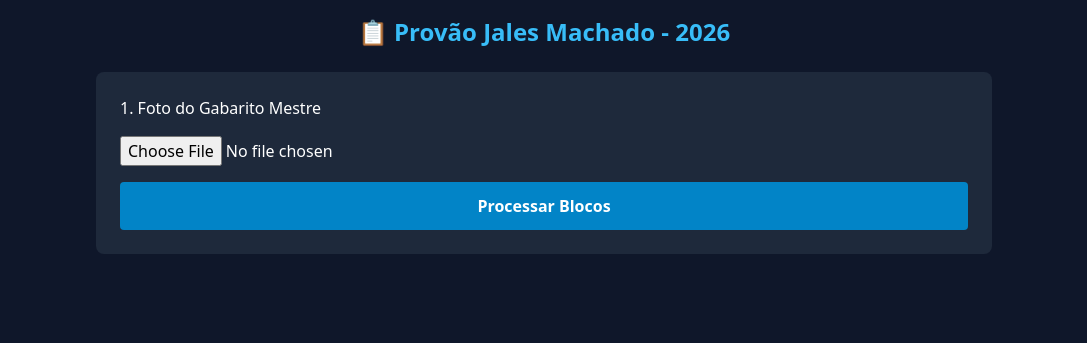
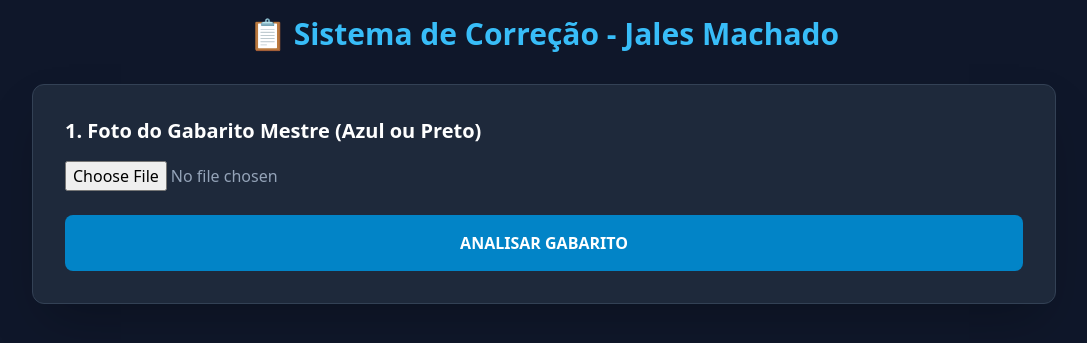
Before and after one commit to andreterralima-beep/corretor, a Flask app: page / in a window 1280 px wide. Shown: the top 343 px of the page, without its empty margins (96-1183 px from the left). Run offline with Flask 3, Linux system fonts and the light colour scheme; some libraries are stand-ins or nearby versions.

Commit message:
Update index.html

```diff
--- a/templates/index.html
+++ b/templates/index.html
@@ -5,89 +5,152 @@
     <title>Corretor Jales Machado</title>
     <script src="https://cdn.tailwindcss.com"></script>
     <style>
-        .materia-container { background: #1e293b; padding: 12px; border-radius: 8px; margin-bottom: 15px; border-left: 4px solid #38bdf8; }
-        .grid-q { display: grid; grid-template-columns: repeat(auto-fill, minmax(70px, 1fr)); gap: 8px; margin-top: 8px; }
-        .q-card { background: #0f172a; padding: 5px; border-radius: 4px; display: flex; flex-direction: column; align-items: center; }
-        input { color: black; font-weight: bold; width: 35px; text-align: center; border-radius: 3px; margin-top: 2px; }
+        /* Garante que o texto dentro dos inputs seja sempre visível */
+        .q-input {
+            color: #000000 !important;
+            background-color: #ffffff !important;
+            font-weight: bold;
+            width: 40px;
+            height: 35px;
+            text-align: center;
+            border-radius: 4px;
+            border: 2px solid #38bdf8;
+            font-size: 1.1rem;
+        }
+        .materia-card {
+            background: #1e293b;
+            padding: 15px;
+            border-radius: 10px;
+            margin-bottom: 20px;
+            border-top: 4px solid #38bdf8;
+        }
+        .grid-questoes {
+            display: grid;
+            grid-template-columns: repeat(auto-fill, minmax(60px, 1fr));
+            gap: 10px;
+            margin-top: 10px;
+        }
+        .q-box {
+            display: flex;
+            flex-direction: column;
+            align-items: center;
+            background: #0f172a;
+            padding: 5px;
+            border-radius: 6px;
+        }
     </style>
 </head>
 <body class="bg-slate-900 text-white p-4">
-    <div class="max-w-4xl mx-auto">
-        <h1 class="text-2xl font-bold text-center text-sky-400 mb-6">📋 Provão Jales Machado - 2026</h1>
+    <div class="max-w-5xl mx-auto">
+        <h1 class="text-3xl font-bold text-center text-sky-400 mb-8">📋 Sistema de Correção - Jales Machado</h1>
 
-        <div id="p1" class="bg-slate-800 p-6 rounded-lg">
-            <h2 class="mb-4">1. Foto do Gabarito Mestre</h2>
-            <input type="file" id="f_gab" class="mb-4 block w-full">
-            <button onclick="enviarGabarito()" id="b1" class="w-full bg-sky-600 p-3 rounded font-bold">Processar Blocos</button>
+        <div id="passo1" class="bg-slate-800 p-8 rounded-xl shadow-2xl border border-slate-700">
+            <h2 class="text-xl mb-4 font-semibold">1. Foto do Gabarito Mestre (Azul ou Preto)</h2>
+            <input type="file" id="foto_mestre" class="mb-6 block w-full text-slate-400">
+            <button onclick="processarMestre()" id="btn_mestre" class="w-full bg-sky-600 hover:bg-sky-500 p-4 rounded-lg font-black transition-all">
+                ANALISAR GABARITO
+            </button>
         </div>
 
-        <div id="p_revisao" class="hidden mt-6 bg-slate-800 p-6 rounded-lg">
-            <h2 class="text-yellow-400 font-bold mb-4">🔍 Revise por Matéria</h2>
-            <div id="lista_materias"></div>
-            <button onclick="confirmar()" class="w-full bg-green-600 p-3 rounded font-bold mt-4">Confirmar Gabarito</button>
+        <div id="passo_revisao" class="hidden mt-8 bg-slate-800 p-8 rounded-xl shadow-2xl">
+            <h2 class="text-2xl text-yellow-400 font-bold mb-6 italic">🔍 Revisão do Gabarito lido pelo OpenCV</h2>
+            <p class="text-slate-400 mb-6">As letras abaixo foram detectadas. Se houver erro ou "?", clique e digite a correta.</p>
+
+            <div id="container_materias"></div>
+
+            <button onclick="confirmarGabarito()" class="w-full bg-green-600 hover:bg-green-500 p-4 rounded-lg font-black mt-6 shadow-lg transition-all">
+                CONFIRMAR GABARITO FINAL
+            </button>
         </div>
 
-        <div id="p2" class="hidden mt-6 bg-slate-800 p-6 rounded-lg">
-            <h2 class="text-green-400 font-bold mb-4">2. Corrigir Prova do Aluno</h2>
-            <input type="text" id="aluno" placeholder="Nome do Aluno" class="w-full p-2 mb-4 rounded text-black font-bold">
-            <input type="file" id="f_prova" class="mb-4 block w-full">
-            <button onclick="corrigir()" id="b2" class="w-full bg-green-600 p-3 rounded font-bold">Gerar Nota</button>
-            <div id="res" class="mt-6 text-center text-2xl font-bold text-sky-400"></div>
+        <div id="passo3" class="hidden mt-8 bg-slate-800 p-8 rounded-xl shadow-2xl">
+            <h2 class="text-green-400 font-bold mb-6">2. Corrigir Prova do Aluno</h2>
+            <div class="grid grid-cols-1 md:grid-cols-2 gap-4 mb-6">
+                <input type="text" id="nome_aluno" placeholder="Nome completo do aluno" class="p-3 rounded bg-white text-black font-bold">
+                <input type="file" id="foto_aluno" class="p-2 text-slate-400">
+            </div>
+            <button onclick="corrigirAluno()" id="btn_corrigir" class="w-full bg-green-600 p-4 rounded-lg font-black">
+                CALCULAR NOTA
+            </button>
+            <div id="resultado_final" class="mt-8 p-6 bg-slate-900 rounded-lg text-center hidden"></div>
         </div>
     </div>
 
     <script>
-        let gabaritoData = {};
+        let dadosGabarito = {};
 
-        async function enviarGabarito() {
-            const file = document.getElementById('f_gab').files[0];
-            if(!file) return alert("Selecione a foto!");
-            document.getElementById('b1').innerText = "Analisando...";
+        async function processarMestre() {
+            const file = document.getElementById('foto_mestre').files[0];
+            if(!file) return alert("Por favor, tire a foto do gabarito!");
+
+            document.getElementById('btn_mestre').innerText = "IDENTIFICANDO CORES...";
 
             const fd = new FormData();
             fd.append('imagem', file);
 
-            const res = await fetch('/api/extrair-gabarito', { method: 'POST', body: fd });
-            gabaritoData = (await res.json()).gabarito;
+            try {
+                const res = await fetch('/api/extrair-gabarito', { method: 'POST', body: fd });
+                const data = await res.json();
+                dadosGabarito = data.gabarito;
 
-            const lista = document.getElementById('lista_materias');
-            lista.innerHTML = '';
+                const container = document.getElementById('container_materias');
+                container.innerHTML = '';
 
-            for (const [mat, questoes] of Object.entries(gabaritoData)) {
-                let html = `<div class="materia-container"><h3 class="text-xs font-black">${mat}</h3><div class="grid-q">`;
-                questoes.forEach((letra, i) => {
-                    html += `
-                        <div class="q-card">
-                            <span class="text-[9px]">Q${i+1}</span>
-                            <input type="text" value="${letra}" onchange="gabaritoData['${mat}'][${i}]=this.value.toUpperCase()">
-                        </div>`;
-                });
-                lista.innerHTML += html + `</div></div>`;
+                for (const [materia, questoes] of Object.entries(dadosGabarito)) {
+                    let html = `
+                        <div class="materia-card">
+                            <h3 class="text-sky-300 font-black uppercase text-sm mb-3">${materia}</h3>
+                            <div class="grid-questoes">`;
+
+                    questoes.forEach((letra, i) => {
+                        html += `
+                            <div class="q-box">
+                                <span class="text-[10px] text-slate-500 mb-1">Q${i+1}</span>
+                                <input type="text" class="q-input" value="${letra}"
+                                    oninput="this.value = this.value.toUpperCase()"
+                                    onchange="dadosGabarito['${materia}'][${i}] = this.value">
+                            </div>`;
+                    });
+
+                    html += `</div></div>`;
+                    container.innerHTML += html;
+                }
+
+                document.getElementById('passo1').classList.add('hidden');
+                document.getElementById('passo_revisao').classList.remove('hidden');
+            } catch (e) {
+                alert("Erro no servidor. Verifique o console.");
             }
-            document.getElementById('p1').classList.add('hidden');
-            document.getElementById('p_revisao').classList.remove('hidden');
         }
 
-        function confirmar() {
-            document.getElementById('p_revisao').classList.add('hidden');
-            document.getElementById('p2').classList.remove('hidden');
+        function confirmarGabarito() {
+            document.getElementById('passo_revisao').classList.add('hidden');
+            document.getElementById('passo3').classList.remove('hidden');
         }
 
-        async function corrigir() {
-            const f = document.getElementById('f_prova').files[0];
-            const n = document.getElementById('aluno').value;
-            if(!f || !n) return alert("Faltam dados!");
+        async function corrigirAluno() {
+            const f = document.getElementById('foto_aluno').files[0];
+            const n = document.getElementById('nome_aluno').value;
+            if(!f || !n) return alert("Preencha o nome e selecione a foto da prova!");
 
-            document.getElementById('b2').innerText = "Corrigindo...";
+            document.getElementById('btn_corrigir').innerText = "CORRIGINDO...";
+
             const fd = new FormData();
             fd.append('imagem', f);
             fd.append('nome_aluno', n);
-            fd.append('gabarito', JSON.stringify(gabaritoData));
+            fd.append('gabarito', JSON.stringify(dadosGabarito));
 
             const res = await fetch('/api/corrigir', { method: 'POST', body: fd });
             const d = await res.json();
-            document.getElementById('res').innerHTML = `Aluno: ${d.nome}<br>Nota: ${d.nota}<br><span class="text-sm">Acertos: ${d.acertos}/${d.total}</span>`;
-            document.getElementById('b2').innerText = "Gerar Nota";
+
+            const resDiv = document.getElementById('resultado_final');
+            resDiv.classList.remove('hidden');
+            resDiv.innerHTML = `
+                <h3 class="text-xl text-white">ALUNO: <span class="text-sky-400">${d.nome}</span></h3>
+                <div class="text-5xl font-black text-green-400 my-4">${d.nota}</div>
+                <p class="text-slate-400 text-lg">Acertou ${d.acertos} de ${d.total} questões</p>
+            `;
+            document.getElementById('btn_corrigir').innerText = "CALCULAR NOTA";
         }
     </script>
 </body>
```
